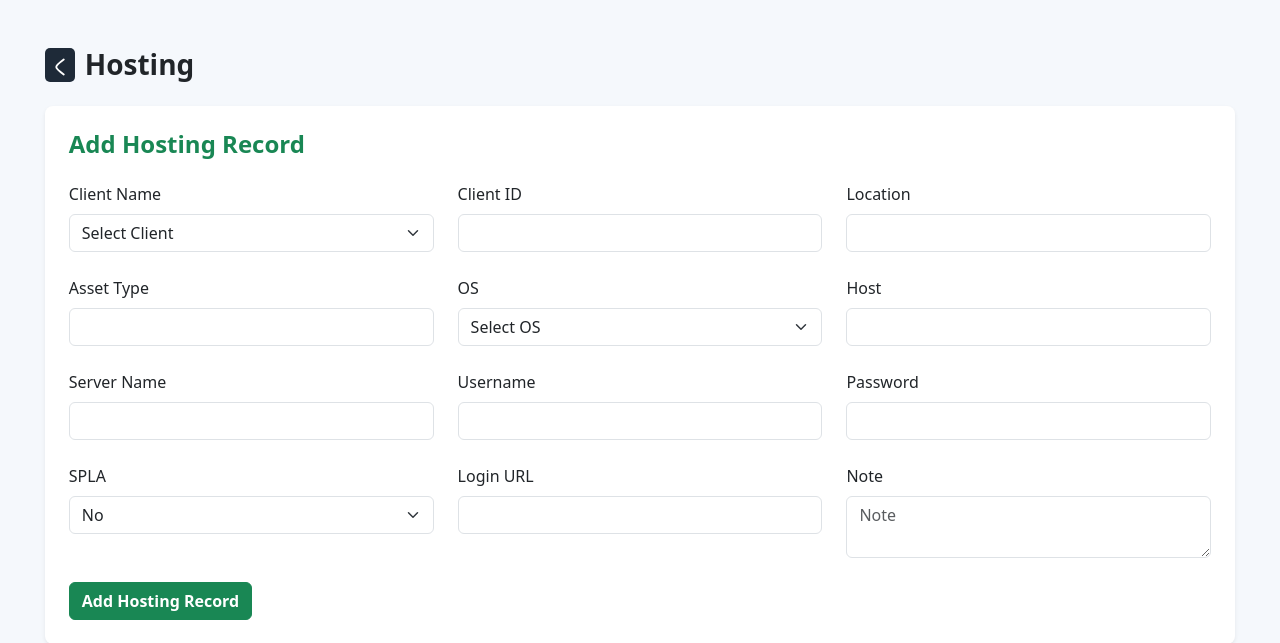
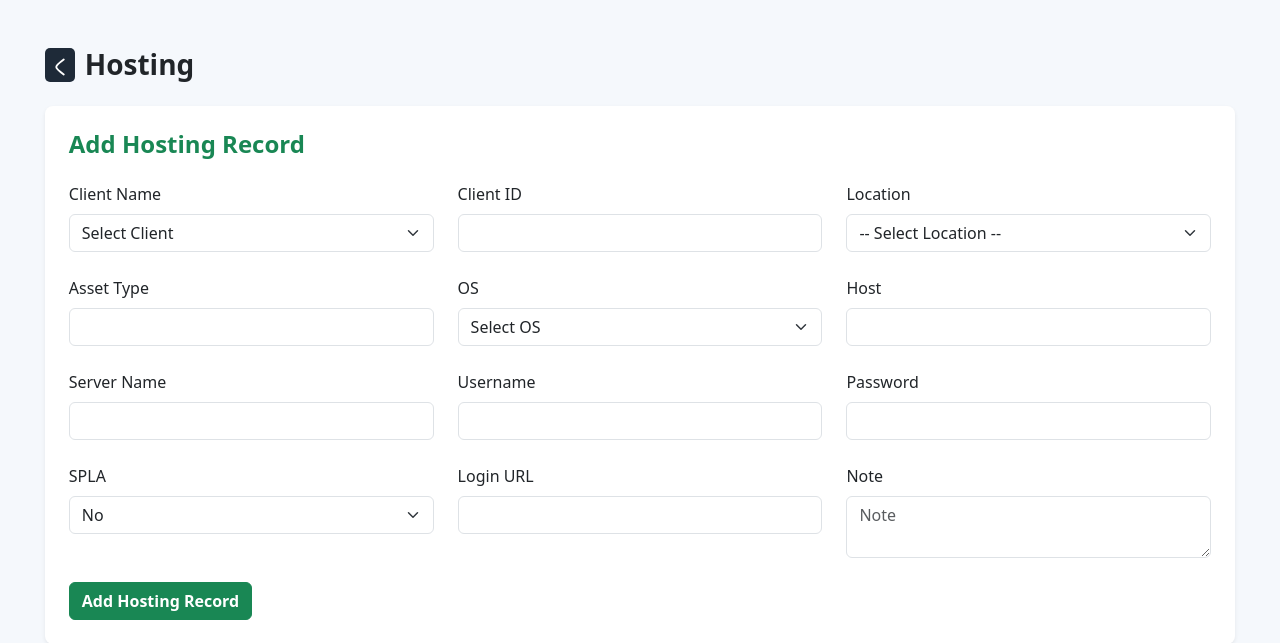
Before and after one commit to hafizsameer11/sautech, a PHP site: page /modules/hostandlic/hosting.php in a window 1280 px wide. Shown: the top 643 px of the page. Run offline with PHP 8.4, Linux system fonts and the light colour scheme; data comes from the database, SQL or seed files in the repository; data that the repository does not hold is empty.

Commit message:
hello wolrd

```diff
--- a/modules/hostandlic/hosting.php
+++ b/modules/hostandlic/hosting.php
@@ -148,7 +148,14 @@ $records = $conn->query("SELECT id, client_name, server_name FROM hosting_assets
         </div>
         <div class="col-md-4">
           <label for="location" class="form-label">Location</label>
-          <input type="text" id="location" name="location" class="form-control">
+          <select name="location" id="location" class="form-select">
+            <option value="">-- Select Location --</option>
+            <?php foreach ($support['location'] as $location): ?>
+              <option value="<?= htmlspecialchars($location) ?>">
+                <?= htmlspecialchars($location) ?>
+              </option>
+            <?php endforeach; ?>
+          </select>
         </div>
         <div class="col-md-4">
           <label for="asset_type" class="form-label">Asset Type</label>
@@ -306,7 +313,7 @@ $records = $conn->query("SELECT id, client_name, server_name FROM hosting_assets
             while ($r = $data->fetch_assoc()):
               if ($count >= $limit)
                 break;
-              ?>
+            ?>
               <tr>
                 <?php foreach ($columns as $col): ?>
                   <td>
@@ -369,7 +376,7 @@ $records = $conn->query("SELECT id, client_name, server_name FROM hosting_assets
 
                 </td>
               </tr>
-              <?php
+            <?php
               $count++;
             endwhile; ?>
           </tbody>
@@ -462,11 +469,14 @@ $records = $conn->query("SELECT id, client_name, server_name FROM hosting_assets
 
         toggleFieldsBasedOnOS(document.getElementById('os'));
 
-        window.scrollTo({ top: 0, behavior: 'smooth' });
+        window.scrollTo({
+          top: 0,
+          behavior: 'smooth'
+        });
         setTimeout(() => document.getElementById('client_name').focus(), 400);
       }
 
-      document.getElementById('Editform').addEventListener('submit', function (e) {
+      document.getElementById('Editform').addEventListener('submit', function(e) {
         e.preventDefault();
         const formData = new FormData(this);
 
@@ -494,6 +504,7 @@ $records = $conn->query("SELECT id, client_name, server_name FROM hosting_assets
             console.error(error);
           });
       });
+
       function deleteRecord(id) {
         if (!confirm("Delete this record?")) return;
         const formData = new FormData();
@@ -551,6 +562,7 @@ $records = $conn->query("SELECT id, client_name, server_name FROM hosting_assets
           serverNameField.style.display = 'none';
         }
       }
+
       function showAlert(message, type = 'success') {
         const alertBox = document.getElementById('alertBox');
         alertBox.className = `alert alert-${type}`;
@@ -558,7 +570,6 @@ $records = $conn->query("SELECT id, client_name, server_name FROM hosting_assets
         alertBox.classList.remove('d-none');
         setTimeout(() => alertBox.classList.add('d-none'), 4000);
       }
-
     </script>
 
 </body>
```
